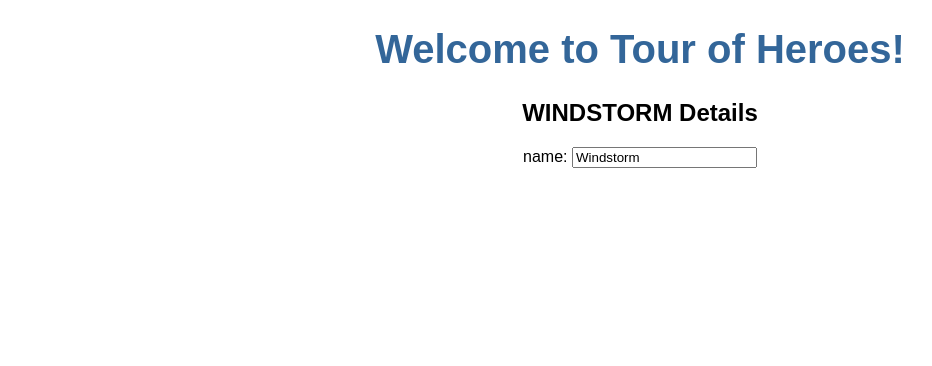
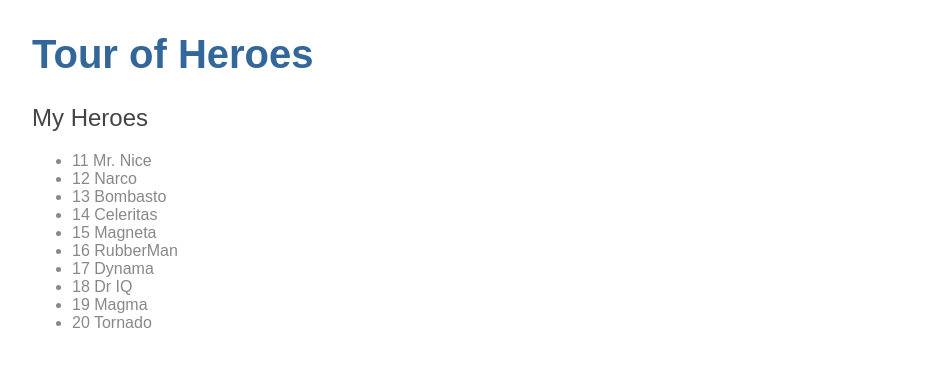
Before and after one commit to luislard/angular-tour-of-heroes, an Angular app: page / in a window 1280 px wide. Shown: the top 366 px of the page, without its empty margins (0-932 px from the left). Built offline with nearby package versions, Linux system fonts and the light colour scheme.

Commit message:
fixing styles and rendering the heroes

```diff
--- a/src/app/app.component.html
+++ b/src/app/app.component.html
@@ -1,7 +1,3 @@
 <!--The content below is only a placeholder and can be replaced.-->
-<div style="text-align:center">
-  <h1>
-    Welcome to {{ title }}!
-  </h1>
-  <app-heroes></app-heroes>
-</div>
+<h1>{{title}}</h1>
+<app-heroes></app-heroes>
--- a/src/app/heroes/heroes.component.html
+++ b/src/app/heroes/heroes.component.html
@@ -1,6 +1,18 @@
-<h2>{{ hero.name | uppercase }} Details</h2>
-<div>
-  <label>name:
-    <input [(ngModel)]="hero.name" placeholder="name">
-  </label>
+<h2>My Heroes</h2>
+<ul class="heroes">
+  <li *ngFor="let hero of heroes" (click)="onSelect(hero)">
+    <span class="badge">{{hero.id}}</span> {{hero.name}}
+  </li>
+</ul>
+<div *ngIf="selectedHero">
+
+
+  <h2>{{ selectedHero.name | uppercase }} Details</h2>
+  <div><span>id: </span>{{selectedHero.id}}</div>
+  <div>
+    <label>name:
+      <input [(ngModel)]="selectedHero.name" placeholder="name">
+    </label>
+  </div>
+
 </div>
--- a/src/app/heroes/heroes.component.ts
+++ b/src/app/heroes/heroes.component.ts
@@ -1,5 +1,6 @@
 import { Component, OnInit } from '@angular/core';
 import { Hero } from '../hero';
+import { HEROES } from '../mock-heroes';
 
 @Component({
   selector: 'app-heroes',
@@ -9,10 +10,14 @@
 
 export class HeroesComponent implements OnInit {
 
-  hero: Hero = {
-    id: 1,
-    name: 'Windstorm'
-  };
+
+
+  heroes = HEROES;
+  selectedHero: Hero;
+
+  onSelect(hero: Hero): void {
+    this.selectedHero = hero;
+  }
 
   constructor() { }
 
--- /dev/null
+++ b/src/app/mock-heroes.ts
@@ -0,0 +1,14 @@
+import { Hero } from './hero';
+
+export const HEROES: Hero[] = [
+  { id: 11, name: 'Mr. Nice' },
+  { id: 12, name: 'Narco' },
+  { id: 13, name: 'Bombasto' },
+  { id: 14, name: 'Celeritas' },
+  { id: 15, name: 'Magneta' },
+  { id: 16, name: 'RubberMan' },
+  { id: 17, name: 'Dynama' },
+  { id: 18, name: 'Dr IQ' },
+  { id: 19, name: 'Magma' },
+  { id: 20, name: 'Tornado' }
+];
--- a/src/styles.css
+++ b/src/styles.css
@@ -1 +1,22 @@
-/* You can add global styles to this file, and also import other style files */
+/* Application-wide Styles */
+h1 {
+    color: #369;
+    font-family: Arial, Helvetica, sans-serif;
+    font-size: 250%;
+  }
+  h2, h3 {
+    color: #444;
+    font-family: Arial, Helvetica, sans-serif;
+    font-weight: lighter;
+  }
+  body {
+    margin: 2em;
+  }
+  body, input[text], button {
+    color: #888;
+    font-family: Cambria, Georgia;
+  }
+  /* everywhere else */
+  * {
+    font-family: Arial, Helvetica, sans-serif;
+  }
```
